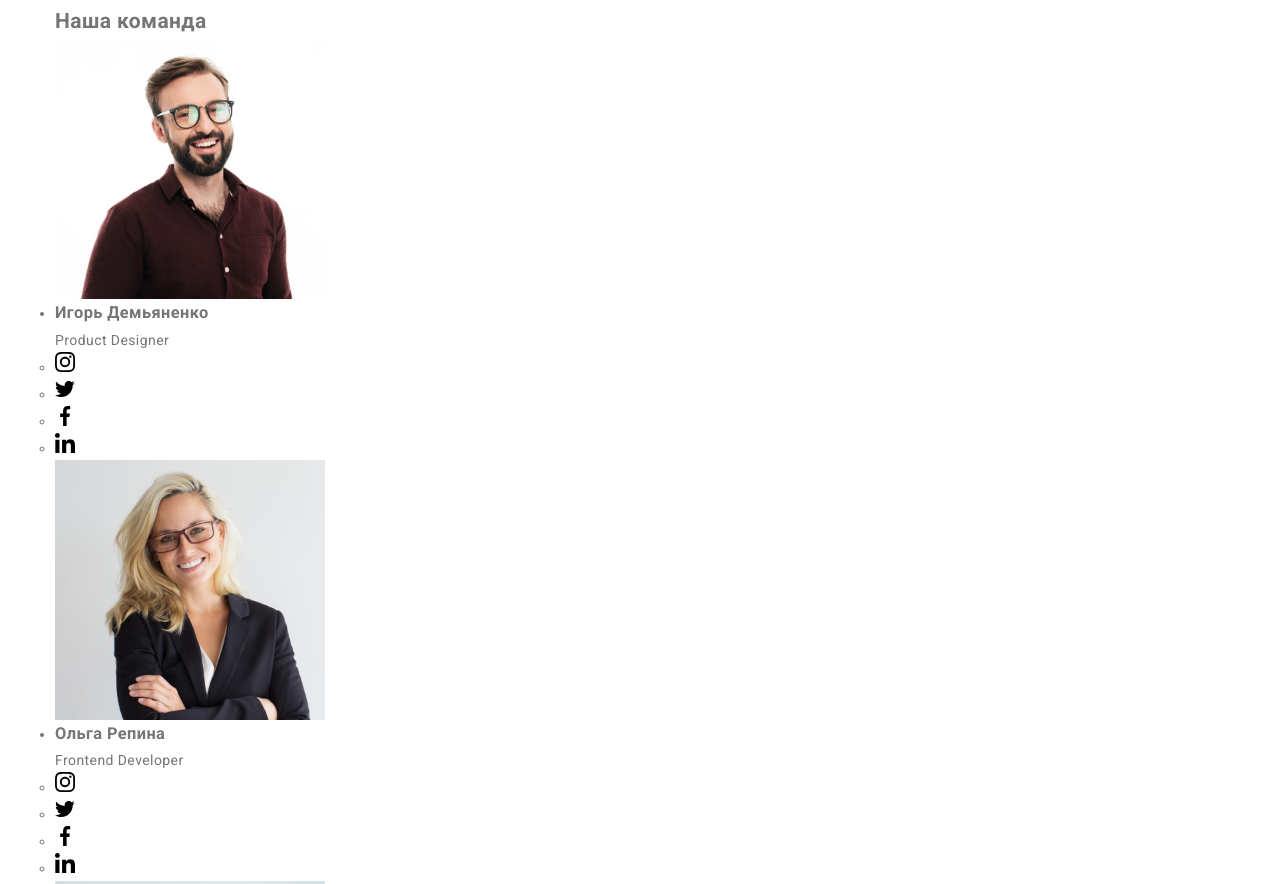
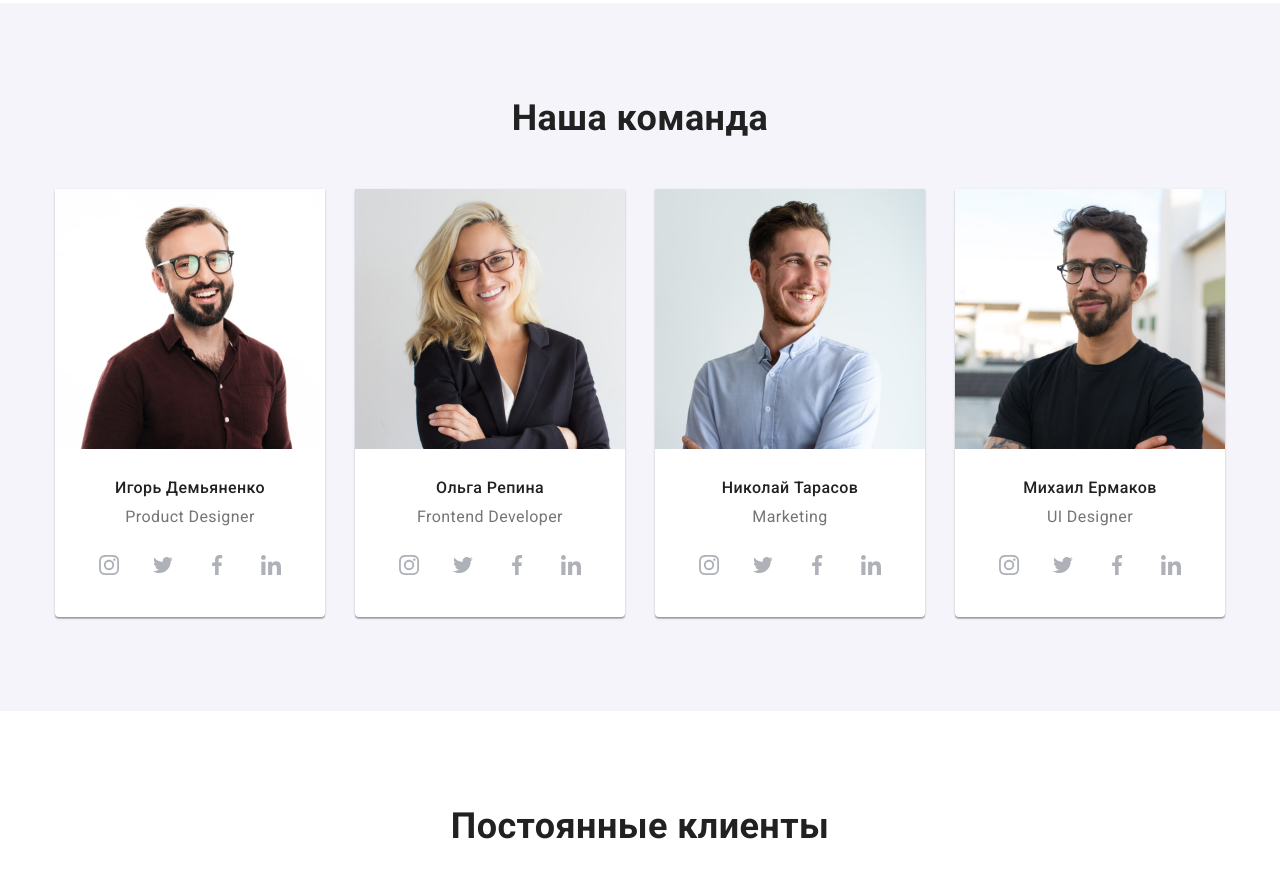
Before and after one commit to chidorishar/goit-markup-hw-07, a plain HTML site: page index.html in a window 1280 px wide. Shown: the part 1594-2478 px from the top of the page. Drawn offline with nearby package versions, Linux system fonts and the light colour scheme; files that its build step writes are made by us from their sources.

Commit message:
Added team section scss styles and BEM markup

```diff
--- a/index.html
+++ b/index.html
@@ -280,35 +280,34 @@
         </div>
       </section>
 
-      <section class="section-team section">
+      <section class="section-team">
         <div class="container">
-          <h2 class="title">Наша команда</h2>
-          <ul class="list-team list-unmarked flex-h-centred">
-            <li class="card-person">
-              <div class="img-wrapper">
+          <h2 class="section-team__title">Наша команда</h2>
+          <ul class="section-team__team list-unmarked flex-h-centred">
+            <li class="section-team__card">
+              <div class="section-team__img-wrapper">
                 <img
-                  class="person-photo"
+                  class="section-team__photo"
                   src="./images/content/team/employee_1.jpg"
                   alt="Улыбающийся мужчина в очках"
                   width="270"
                   height="260"
                 />
               </div>
-              <div class="description-wrapper">
-                <h3 class="subtitle">Игорь Демьяненко</h3>
-                <p class="description" lang="en">Product Designer</p>
-                <div class="socials-wrapper">
-                  <ul class="list-socials list-unmarked">
-                    <li class="item">
+              <div class="section-team__card-meta">
+                <h3 class="section-team__meta-subtitle">Игорь Демьяненко</h3>
+                <p class="section-team__meta-description" lang="en">Product Designer</p>
+                <ul class="socials">
+                  <li class="socials__social">
                     <a
                       href="https://www.instagram.com"
-                        class="link-clean"
+                      class="socials__link"
                       target="_blank"
                       rel="noopener noreferrer"
                       aria-label="Ссылка на аккаунт в инстаграме"
                     >
                       <svg
-                          class="icon"
+                        class="socials__icon"
                         width="20"
                         height="20"
                         aria-label="Ссылка на аккаунт в инстаграме"
@@ -317,75 +316,74 @@
                       </svg>
                     </a>
                   </li>
-                    <li class="item">
+                  <li class="socials__social">
                     <a
                       href="https://www.twitter.com"
-                        class="link-clean"
+                      class="socials__link"
                       target="_blank"
                       rel="noopener noreferrer"
                       aria-label="Ссылка на аккаунт в твиттере"
                     >
-                        <svg class="icon" width="20" height="20">
+                      <svg class="socials__icon" width="20" height="20">
                         <use href="./images/decoration/icons.svg#logo-twitter"></use>
                       </svg>
                     </a>
                   </li>
-                    <li class="item">
+                  <li class="socials__social">
                     <a
                       href="https://www.facebook.com"
-                        class="link-clean"
+                      class="socials__link"
                       target="_blank"
                       rel="noopener noreferrer"
                       aria-label="Ссылка на аккаунт в фейсбуке"
                     >
-                        <svg class="icon" width="20" height="20">
+                      <svg class="socials__icon" width="20" height="20">
                         <use href="./images/decoration/icons.svg#logo-facebook"></use>
                       </svg>
                     </a>
                   </li>
-                    <li class="item">
+                  <li class="socials__social">
                     <a
                       href="https://www.linkedin.com"
-                        class="link-clean"
+                      class="socials__link"
                       target="_blank"
                       rel="noopener noreferrer"
-                        aria-label="Ссылка на аккаунт в линкедине"
+                      aria-label="Ссылка на аккаунт в линкедин"
                     >
-                        <svg class="icon" width="20" height="20">
+                      <svg class="socials__icon" width="20" height="20">
                         <use href="./images/decoration/icons.svg#logo-linkedin"></use>
                       </svg>
                     </a>
                   </li>
                 </ul>
               </div>
-              </div>
             </li>
 
-            <li class="card-person">
-              <div class="img-wrapper">
+            <li class="section-team__card">
+              <div class="section-team__img-wrapper">
                 <img
-                  class="person-photo"
+                  class="section-team__photo"
                   src="./images/content/team/employee_2.jpg"
                   alt="Улыбающаяся женщина в очках"
                   width="270"
                   height="260"
                 />
               </div>
-              <div class="description-wrapper">
-                <h3 class="subtitle">Ольга Репина</h3>
-                <p class="description" lang="en">Frontend Developer</p>
-                <div class="socials-wrapper">
-                  <ul class="list-socials list-unmarked">
-                    <li class="item">
+              <div class="section-team__card-meta">
+                <h3 class="section-team__meta-subtitle">Ольга Репина</h3>
+                <p class="section-team__meta-description" lang="en">Frontend Developer</p>
+
+                <ul class="socials">
+                  <li class="socials__social">
                     <a
                       href="https://www.instagram.com"
-                        class="link-clean"
+                      class="socials__link"
                       target="_blank"
                       rel="noopener noreferrer"
                       aria-label="Ссылка на аккаунт в инстаграме"
                     >
                       <svg
-                          class="icon"
+                        class="socials__icon"
                         width="20"
                         height="20"
                         aria-label="Ссылка на аккаунт в инстаграме"
@@ -394,75 +392,74 @@
                       </svg>
                     </a>
                   </li>
-                    <li class="item">
+                  <li class="socials__social">
                     <a
                       href="https://www.twitter.com"
-                        class="link-clean"
+                      class="socials__link"
                       target="_blank"
                       rel="noopener noreferrer"
                       aria-label="Ссылка на аккаунт в твиттере"
                     >
-                        <svg class="icon" width="20" height="20">
+                      <svg class="socials__icon" width="20" height="20">
                         <use href="./images/decoration/icons.svg#logo-twitter"></use>
                       </svg>
                     </a>
                   </li>
-                    <li class="item">
+                  <li class="socials__social">
                     <a
                       href="https://www.facebook.com"
-                        class="link-clean"
+                      class="socials__link"
                       target="_blank"
                       rel="noopener noreferrer"
                       aria-label="Ссылка на аккаунт в фейсбуке"
                     >
-                        <svg class="icon" width="20" height="20">
+                      <svg class="socials__icon" width="20" height="20">
                         <use href="./images/decoration/icons.svg#logo-facebook"></use>
                       </svg>
                     </a>
                   </li>
-                    <li class="item">
+                  <li class="socials__social">
                     <a
                       href="https://www.linkedin.com"
-                        class="link-clean"
+                      class="socials__link"
                       target="_blank"
                       rel="noopener noreferrer"
                       aria-label="Ссылка на аккаунт в линкедине"
                     >
-                        <svg class="icon" width="20" height="20">
+                      <svg class="socials__icon" width="20" height="20">
                         <use href="./images/decoration/icons.svg#logo-linkedin"></use>
                       </svg>
                     </a>
                   </li>
                 </ul>
               </div>
-              </div>
             </li>
 
-            <li class="card-person">
-              <div class="img-wrapper">
+            <li class="section-team__card">
+              <div class="section-team__img-wrapper">
                 <img
-                  class="person-photo"
+                  class="section-team__photo"
                   src="./images/content/team/employee_3.jpg"
                   alt="Улыбающийся мужчина"
                   width="270"
                   height="260"
                 />
               </div>
-              <div class="description-wrapper">
-                <h3 class="subtitle">Николай Тарасов</h3>
-                <p class="description" lang="en">Marketing</p>
-                <div class="socials-wrapper">
-                  <ul class="list-socials list-unmarked">
-                    <li class="item">
+              <div class="section-team__card-meta">
+                <h3 class="section-team__meta-subtitle">Николай Тарасов</h3>
+                <p class="section-team__meta-description" lang="en">Marketing</p>
+
+                <ul class="socials">
+                  <li class="socials__social">
                     <a
                       href="https://www.instagram.com"
-                        class="link-clean"
+                      class="socials__link"
                       target="_blank"
                       rel="noopener noreferrer"
                       aria-label="Ссылка на аккаунт в инстаграме"
                     >
                       <svg
-                          class="icon"
+                        class="socials__icon"
                         width="20"
                         height="20"
                         aria-label="Ссылка на аккаунт в инстаграме"
@@ -471,75 +468,74 @@
                       </svg>
                     </a>
                   </li>
-                    <li class="item">
+                  <li class="socials__social">
                     <a
                       href="https://www.twitter.com"
-                        class="link-clean"
+                      class="socials__link"
                       target="_blank"
                       rel="noopener noreferrer"
                       aria-label="Ссылка на аккаунт в твиттере"
                     >
-                        <svg class="icon" width="20" height="20">
+                      <svg class="socials__icon" width="20" height="20">
                         <use href="./images/decoration/icons.svg#logo-twitter"></use>
                       </svg>
                     </a>
                   </li>
-                    <li class="item">
+                  <li class="socials__social">
                     <a
                       href="https://www.facebook.com"
-                        class="link-clean"
+                      class="socials__link"
                       target="_blank"
                       rel="noopener noreferrer"
                       aria-label="Ссылка на аккаунт в фейсбуке"
                     >
-                        <svg class="icon" width="20" height="20">
+                      <svg class="socials__icon" width="20" height="20">
                         <use href="./images/decoration/icons.svg#logo-facebook"></use>
                       </svg>
                     </a>
                   </li>
-                    <li class="item">
+                  <li class="socials__social">
                     <a
                       href="https://www.linkedin.com"
-                        class="link-clean"
+                      class="socials__link"
                       target="_blank"
                       rel="noopener noreferrer"
                       aria-label="Ссылка на аккаунт в линкедине"
                     >
-                        <svg class="icon" width="20" height="20">
+                      <svg class="socials__icon" width="20" height="20">
                         <use href="./images/decoration/icons.svg#logo-linkedin"></use>
                       </svg>
                     </a>
                   </li>
                 </ul>
               </div>
-              </div>
             </li>
 
-            <li class="card-person">
-              <div class="img-wrapper">
+            <li class="section-team__card">
+              <div class="section-team__img-wrapper">
                 <img
-                  class="person-photo"
+                  class="section-team__photo"
                   src="./images/content/team/employee_4.jpg"
                   alt="Улыбающийся мужчина в очках"
                   width="270"
                   height="260"
                 />
               </div>
-              <div class="description-wrapper">
-                <h3 class="subtitle">Михаил Ермаков</h3>
-                <p class="description" lang="en">UI Designer</p>
-                <div class="socials-wrapper">
-                  <ul class="list-socials list-unmarked">
-                    <li class="item">
+              <div class="section-team__card-meta">
+                <h3 class="section-team__meta-subtitle">Михаил Ермаков</h3>
+                <p class="section-team__meta-description" lang="en">UI Designer</p>
+
+                <ul class="socials">
+                  <li class="socials__social">
                     <a
                       href="https://www.instagram.com"
-                        class="link-clean"
+                      class="socials__link"
                       target="_blank"
                       rel="noopener noreferrer"
                       aria-label="Ссылка на аккаунт в инстаграме"
                     >
                       <svg
-                          class="icon"
+                        class="socials__icon"
                         width="20"
                         height="20"
                         aria-label="Ссылка на аккаунт в инстаграме"
@@ -548,47 +544,46 @@
                       </svg>
                     </a>
                   </li>
-                    <li class="item">
+                  <li class="socials__social">
                     <a
                       href="https://www.twitter.com"
-                        class="link-clean"
+                      class="socials__link"
                       target="_blank"
                       rel="noopener noreferrer"
                       aria-label="Ссылка на аккаунт в твиттере"
                     >
-                        <svg class="icon" width="20" height="20">
+                      <svg class="socials__icon" width="20" height="20">
                         <use href="./images/decoration/icons.svg#logo-twitter"></use>
                       </svg>
                     </a>
                   </li>
-                    <li class="item">
+                  <li class="socials__social">
                     <a
                       href="https://www.facebook.com"
-                        class="link-clean"
+                      class="socials__link"
                       target="_blank"
                       rel="noopener noreferrer"
                       aria-label="Ссылка на аккаунт в фейсбуке"
                     >
-                        <svg class="icon" width="20" height="20">
+                      <svg class="socials__icon" width="20" height="20">
                         <use href="./images/decoration/icons.svg#logo-facebook"></use>
                       </svg>
                     </a>
                   </li>
-                    <li class="item">
+                  <li class="socials__social">
                     <a
                       href="https://www.linkedin.com"
-                        class="link-clean"
+                      class="socials__link"
                       target="_blank"
                       rel="noopener noreferrer"
                       aria-label="Ссылка на аккаунт в линкедине"
                     >
-                        <svg class="icon" width="20" height="20">
+                      <svg class="socials__icon" width="20" height="20">
                         <use href="./images/decoration/icons.svg#logo-linkedin"></use>
                       </svg>
                     </a>
                   </li>
                 </ul>
-                </div>
               </div>
             </li>
           </ul>
--- /dev/null
+++ b/sass/components/_section-team.scss
@@ -0,0 +1,50 @@
+.section-team {
+  @extend %section;
+
+  font-size: 16px;
+  line-height: 1.17;
+  text-align: center;
+
+  background-color: getColorFromPalette('background', 'light');
+}
+
+.section-team__title {
+  @extend %title;
+}
+
+.section-team__team {
+  @extend %unmarked-list;
+
+  @include flex-grid-container($itemsDefaultMargin, $itemsDefaultMargin);
+}
+
+.section-team__card {
+  @include flex-grid-item(
+    $itemsDefaultMargin,
+    $itemsDefaultMargin,
+    $allowResize: true,
+    $quantityInRow: 4
+  );
+
+  box-shadow: 0px 1px 3px rgba(0, 0, 0, 0.12), 0px 1px 1px rgba(0, 0, 0, 0.14),
+    0px 2px 1px rgba(0, 0, 0, 0.2);
+  border-radius: 0px 0px 4px 4px;
+  background-color: getColorFromPalette('primary', 'light');
+}
+
+.section-team__card-meta {
+  padding: 30px 32px;
+}
+
+.section-team__meta-subtitle {
+  font-weight: getFontWeight('medium');
+  font-size: inherit;
+
+  margin-bottom: 10px;
+
+  color: getColorFromPalette('primary', 'dark');
+}
+
+.section-team__meta-description {
+  margin-bottom: 16px;
+}
--- a/sass/main.scss
+++ b/sass/main.scss
@@ -13,5 +13,5 @@
 @import './components/modal';
 @import './components/section-advantages';
 @import './components/section-services';
-// @import './components/section-services';
+@import './components/section-team';
 @import './components/section-regular-clients';
```
Lines whose indentation alone changed are shown as unchanged.
